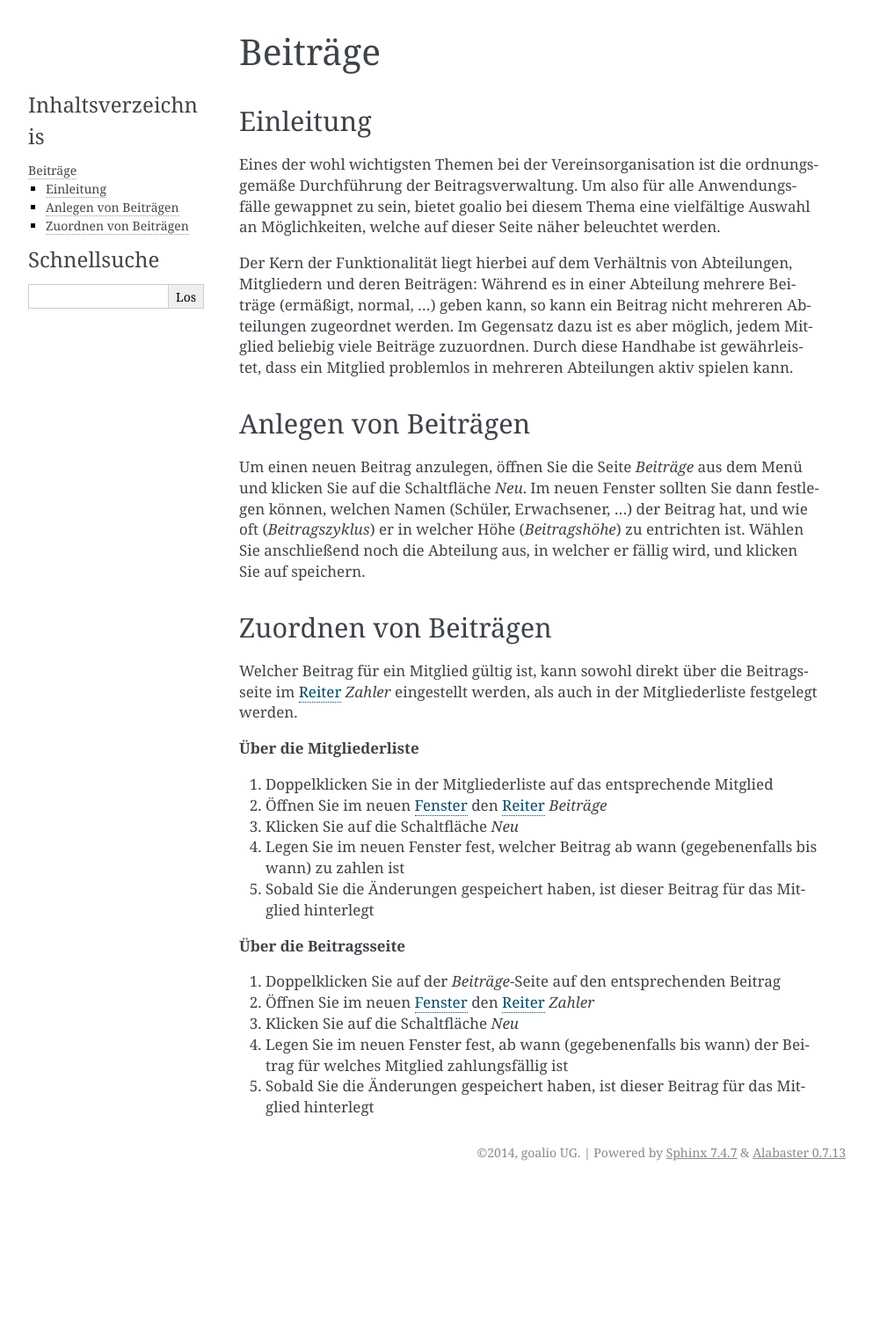
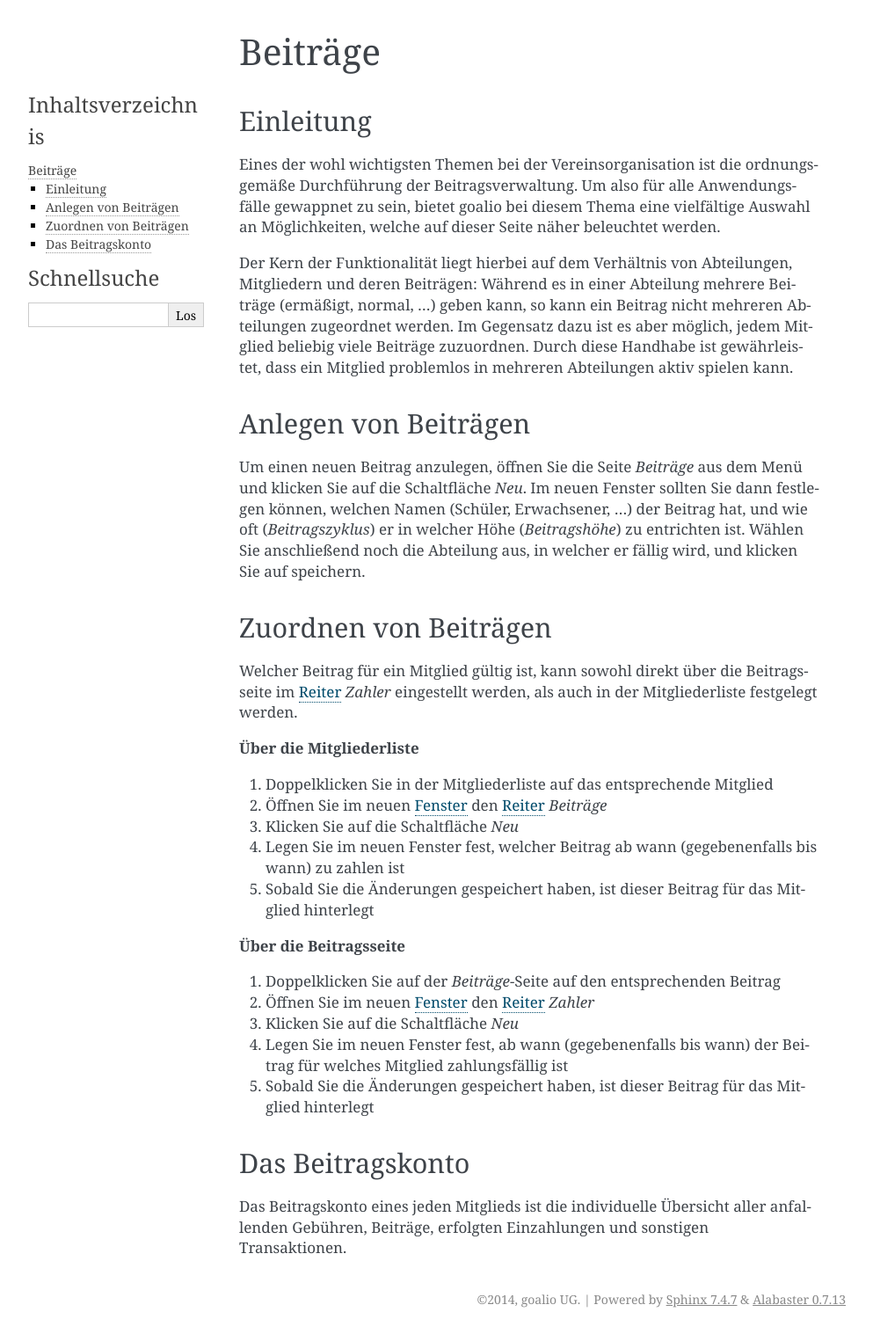
Before and after one commit to goalio/docs, a Sphinx documentation site: the page built from docs/module/finanzen/beitraege.rst, in a window 1280 px wide. Shown: the whole page at 88% size, without its empty margins (148-1141 px from the left). Built offline with Sphinx 7.4.7, drawn with Linux system fonts in a browser that asks for light colours; formulas are drawn with MathJax 3; before the commit the page ends 1350 px from its top, so only the background shows below that.

Commit message:
Update beitraege.rst

```diff
--- a/docs/module/finanzen/beitraege.rst
+++ b/docs/module/finanzen/beitraege.rst
@@ -44,5 +44,10 @@ Welcher Beitrag für ein Mitglied gültig ist, kann sowohl direkt über die Beit
 
 5. Sobald Sie die Änderungen gespeichert haben, ist dieser Beitrag für das Mitglied hinterlegt
 
+Das Beitragskonto
+------------------
+
+Das Beitragskonto eines jeden Mitglieds ist die individuelle Übersicht aller anfallenden Gebühren, Beiträge, erfolgten Einzahlungen und sonstigen Transaktionen.
+
 .. _Fenster: /de/latest/erste-schritte/benutzeroberflaeche.html
 .. _Reiter: /de/latest/erste-schritte/benutzeroberflaeche.html
```
